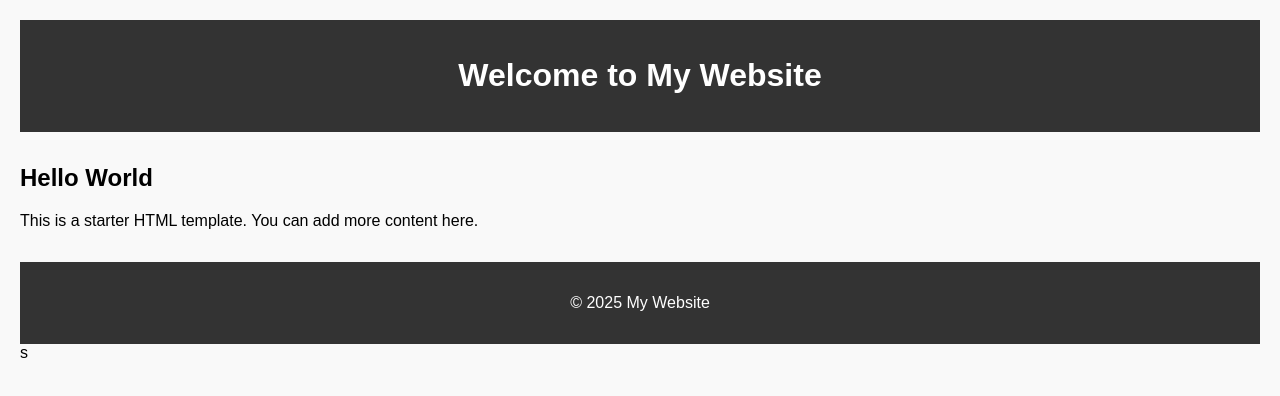
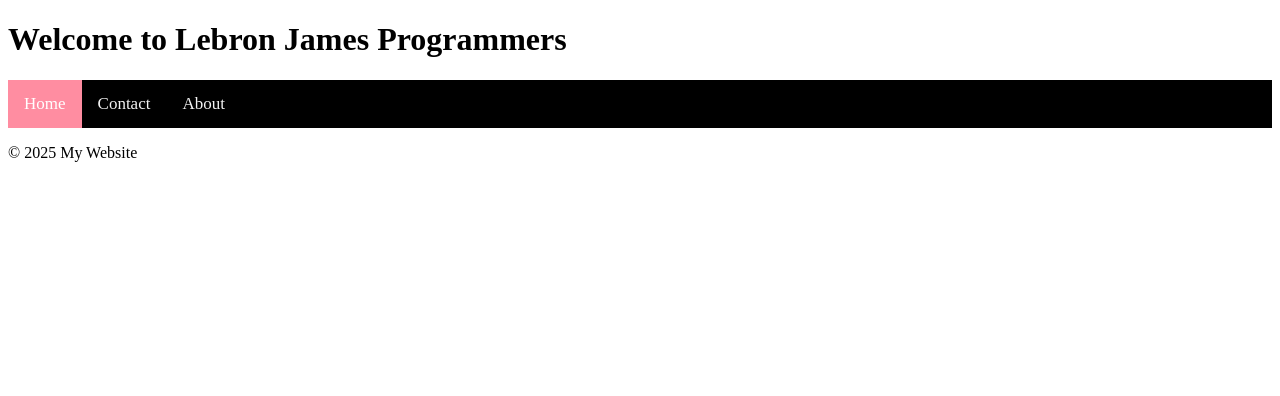
Before and after one commit to gabiXDpapi/github-practice-LebronJamesProgrammingTeam, a plain HTML site: page index.html in a window 1280 px wide. Drawn offline with Linux system fonts and the light colour scheme.

Commit message:
Add  navigation bar
Add navigation bar with home, contact and about us

```diff
--- a/index.html
+++ b/index.html
@@ -4,36 +4,23 @@
   <meta charset="UTF-8">
   <meta name="viewport" content="width=device-width, initial-scale=1.0">
   <title>Starter Page</title>
-  <style>
-    body {
-      font-family: Arial, sans-serif;
-      margin: 0;
-      padding: 20px;
-      background-color: #f9f9f9;
-    }
-    header, footer {
-      background: #333;
-      color: white;
-      padding: 1rem;
-      text-align: center;
-    }
-    main {
-      margin: 2rem 0;
-    }
-  </style>
+   <link rel="stylesheet" href="style.css">
 </head>
 <body>
   <header>
-    <h1>Welcome to My Website</h1>
+    <h1 text-align: center>Welcome to Lebron James Programmers</h1>
   </header>
 
   <main>
-    <h2>Hello World</h2>
-    <p>This is a starter HTML template. You can add more content here.</p>
+    <div class="topnav">
+  <a class="active" href="#home">Home</a>
+  <a href="#contact">Contact</a>
+  <a href="#about">About</a>
+</div>
   </main>
 
   <footer>
     <p>&copy; 2025 My Website</p>
   </footer>
 </body>
-</html>s
+</html>
--- a/style.css
+++ b/style.css
@@ -0,0 +1,26 @@
+.topnav {
+  background-color: #000000;
+  overflow: hidden;
+}
+
+/* Style the links inside the navigation bar */
+.topnav a {
+  float: left;
+  color: #f2f2f2;
+  text-align: center;
+  padding: 14px 16px;
+  text-decoration: none;
+  font-size: 17px;
+}
+
+/* Change the color of links on hover */
+.topnav a:hover {
+  background-color: #ddd;
+  color: black;
+}
+
+/* Add a color to the active/current link */
+.topnav a.active {
+  background-color: #FF8DA1;
+  color: white;
+}
```
